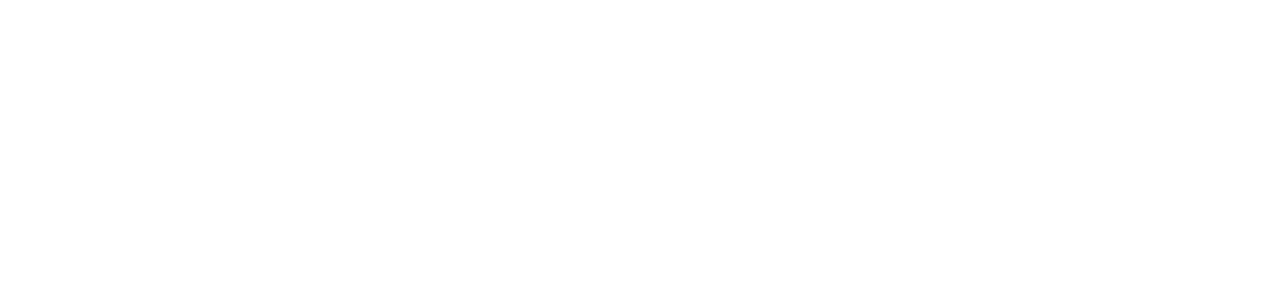
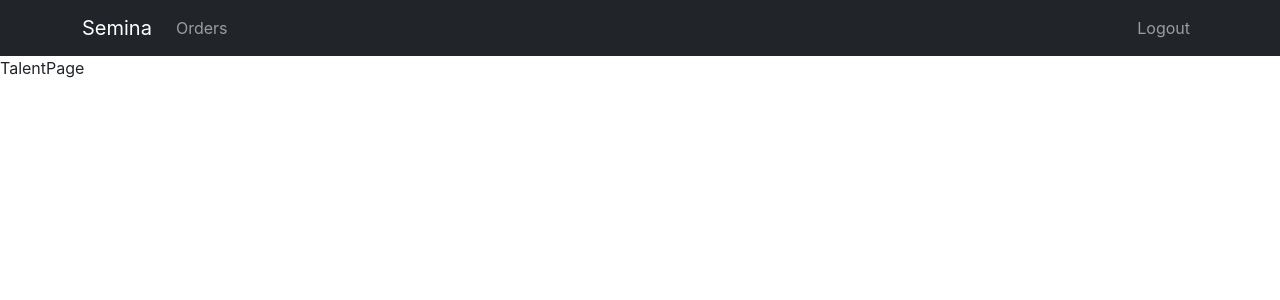
Before and after one commit to amarNrddn/client-penjualan-tiket-online, a React (Create React App) app: page /talent in a window 1280 px wide. Before the commit this address had no page. Shown: the top 300 px of the page. Built offline with nearby package versions, Linux system fonts and the light colour scheme; sample sign-in values are in the browser's storage; the HTML template or start-up script is replaced by a standard one; what debounce-promise would draw is missing.

Commit message:
update: alert responst api

```diff
--- /dev/null
+++ b/src/pages/talents/index.js
@@ -0,0 +1,9 @@
+import React from 'react'
+
+const TalentsPage = () => {
+  return (
+    <div>TalentPage</div>
+  )
+}
+
+export default TalentsPage
--- a/src/redux/store.js
+++ b/src/redux/store.js
@@ -11,6 +11,7 @@ import notifReducer  from './notif/reducer'
 
 const composerEnhancer = window.__REDUX_DEVTOOLS_EXTENSION_COMPOSE__ || compose;
 
+// global state
 const rootReducers = combineReducers({
     auth: authReducer,
     categories: categoriesReducer,
--- a/src/routes/CategoriesRoute.js
+++ b/src/routes/CategoriesRoute.js
@@ -1,8 +1,9 @@
 import React from 'react'
-import { Route, Routes } from 'react-router-dom'
 import CategoriesPage from '../pages/categoies'
 import CategoriesCreate from '../pages/categoies/create'
 import CategoriesEdit from '../pages/categoies/edit'
+
+import { Route, Routes } from 'react-router-dom'
 
 const CategoriesRoute = () => {
     return (
--- /dev/null
+++ b/src/routes/TalentsRoute.js
@@ -0,0 +1,14 @@
+import React from 'react'
+import TalentsPage from '../pages/talents'
+
+import { Route, Routes } from 'react-router-dom'
+
+const TalentsRoute = () => {
+  return (
+    <Routes>
+        <Route path='/' element={<TalentsPage/>} />
+    </Routes>
+  )
+}
+
+export default TalentsRoute
--- a/src/routes/index.js
+++ b/src/routes/index.js
@@ -1,6 +1,4 @@
 import React from 'react'
-import { Navigate, Route, Routes } from 'react-router-dom'
-
 import GuestOnlyRoute from '../components/GuestOnlyRoute'
 import GuardRoute from '../components/GuardRoute'
 
@@ -8,7 +6,9 @@ import Sigin from '../pages/sigin'
 import SNavbar from '../components/Navbar'
 import HomeRoute from './HomeRoute'
 import CategoriesRoute from './CategoriesRoute'
+import TalentsRoute from './TalentsRoute'
 
+import { Navigate, Route, Routes } from 'react-router-dom'
 
 const AppRoutes = () => {
     return (
@@ -34,6 +34,7 @@ const AppRoutes = () => {
                 <Route path="dashboard/*" element={<HomeRoute />} />
                 <Route path='/' element={<Navigate to="/dashboard" replace={true} />} />
                 <Route path="categories/*" element={<CategoriesRoute />} />
+                <Route path='talent/*' element={<TalentsRoute/>} />
             </Route>
         </Routes>
     )
--- a/src/utils/fetch.js
+++ b/src/utils/fetch.js
@@ -48,7 +48,7 @@ export const putData = async (url, payload) => {
             }
         })
     } catch (error) {
-        // hendeleError(error)
+        return handleError(error)
     }
 }
 
```
